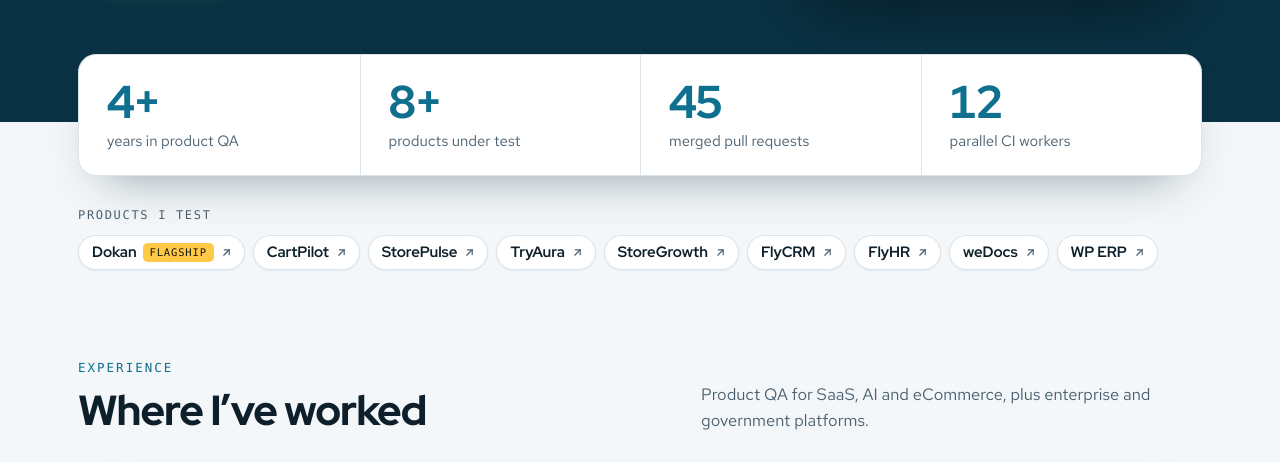
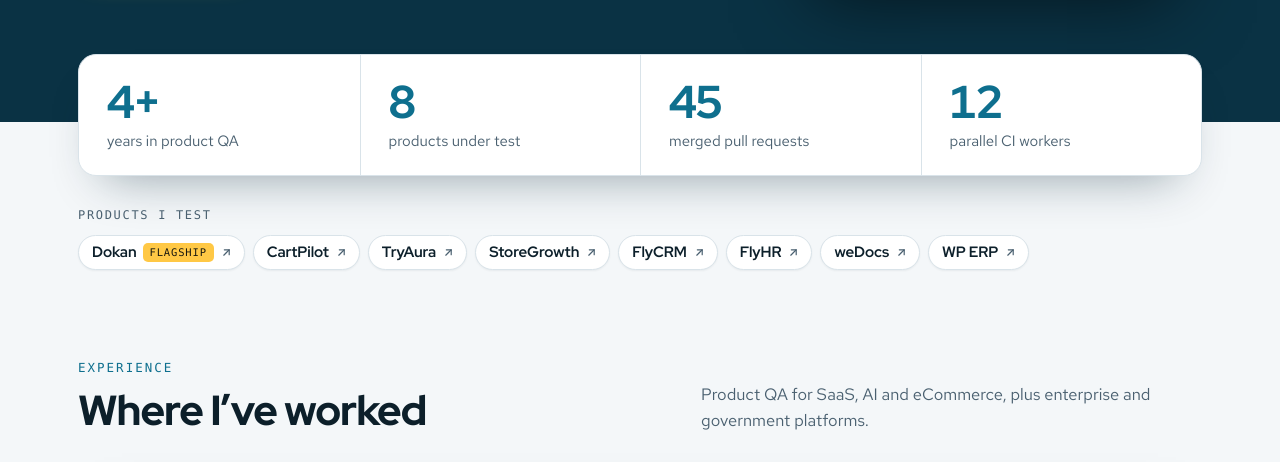
Before and after one commit to shohan0120/shohan0120.github.io, a plain HTML site: page index.html in a window 1280 px wide. Shown: the part 705-1167 px from the top of the page. Drawn offline with Linux system fonts and the light colour scheme; a web font is replaced by a local one.

Commit message:
Show 8 products to match the CV

```diff
--- a/index.html
+++ b/index.html
@@ -519,7 +519,7 @@ body::before { content: ""; position: fixed; inset: 0 0 auto; height: env(safe-a
     <div class="wrap">
       <div class="metrics-grid" role="list" aria-label="At a glance">
         <div class="metric" role="listitem"><b>4+</b><span>years in product QA</span></div>
-        <div class="metric" role="listitem"><b>8+</b><span>products under test</span></div>
+        <div class="metric" role="listitem"><b>8</b><span>products under test</span></div>
         <div class="metric" role="listitem"><b>45</b><span>merged pull requests</span></div>
         <div class="metric" role="listitem"><b>12</b><span>parallel CI workers</span></div>
       </div>
@@ -527,7 +527,6 @@ body::before { content: ""; position: fixed; inset: 0 0 auto; height: env(safe-a
         <span class="label">Products I test</span>
         <a href="https://dokan.co/" target="_blank" rel="noopener">Dokan <span class="flag">Flagship</span><svg viewBox="0 0 24 24" fill="none" stroke="currentColor" stroke-width="2.2" stroke-linecap="round" stroke-linejoin="round" aria-hidden="true"><path d="M7 17L17 7"/><path d="M8 7h9v9"/></svg></a>
         <a href="https://cartpilot.ai/" target="_blank" rel="noopener">CartPilot<svg viewBox="0 0 24 24" fill="none" stroke="currentColor" stroke-width="2.2" stroke-linecap="round" stroke-linejoin="round" aria-hidden="true"><path d="M7 17L17 7"/><path d="M8 7h9v9"/></svg></a>
-        <a href="https://storepulse.co/" target="_blank" rel="noopener">StorePulse<svg viewBox="0 0 24 24" fill="none" stroke="currentColor" stroke-width="2.2" stroke-linecap="round" stroke-linejoin="round" aria-hidden="true"><path d="M7 17L17 7"/><path d="M8 7h9v9"/></svg></a>
         <a href="https://storepulse.co/plugins/tryaura/docs/" target="_blank" rel="noopener">TryAura<svg viewBox="0 0 24 24" fill="none" stroke="currentColor" stroke-width="2.2" stroke-linecap="round" stroke-linejoin="round" aria-hidden="true"><path d="M7 17L17 7"/><path d="M8 7h9v9"/></svg></a>
         <a href="https://storepulse.co/plugins/storegrowth/" target="_blank" rel="noopener">StoreGrowth<svg viewBox="0 0 24 24" fill="none" stroke="currentColor" stroke-width="2.2" stroke-linecap="round" stroke-linejoin="round" aria-hidden="true"><path d="M7 17L17 7"/><path d="M8 7h9v9"/></svg></a>
         <a href="https://flycrm.co/" target="_blank" rel="noopener">FlyCRM<svg viewBox="0 0 24 24" fill="none" stroke="currentColor" stroke-width="2.2" stroke-linecap="round" stroke-linejoin="round" aria-hidden="true"><path d="M7 17L17 7"/><path d="M8 7h9v9"/></svg></a>
```
